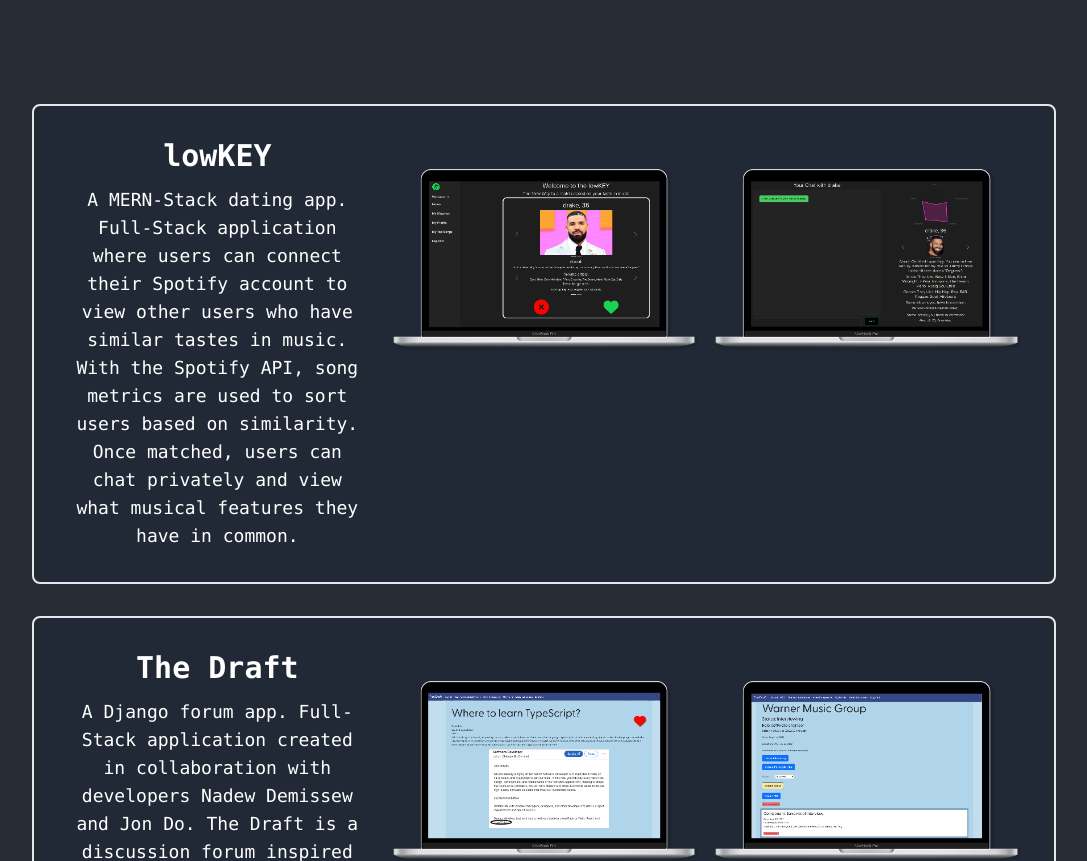
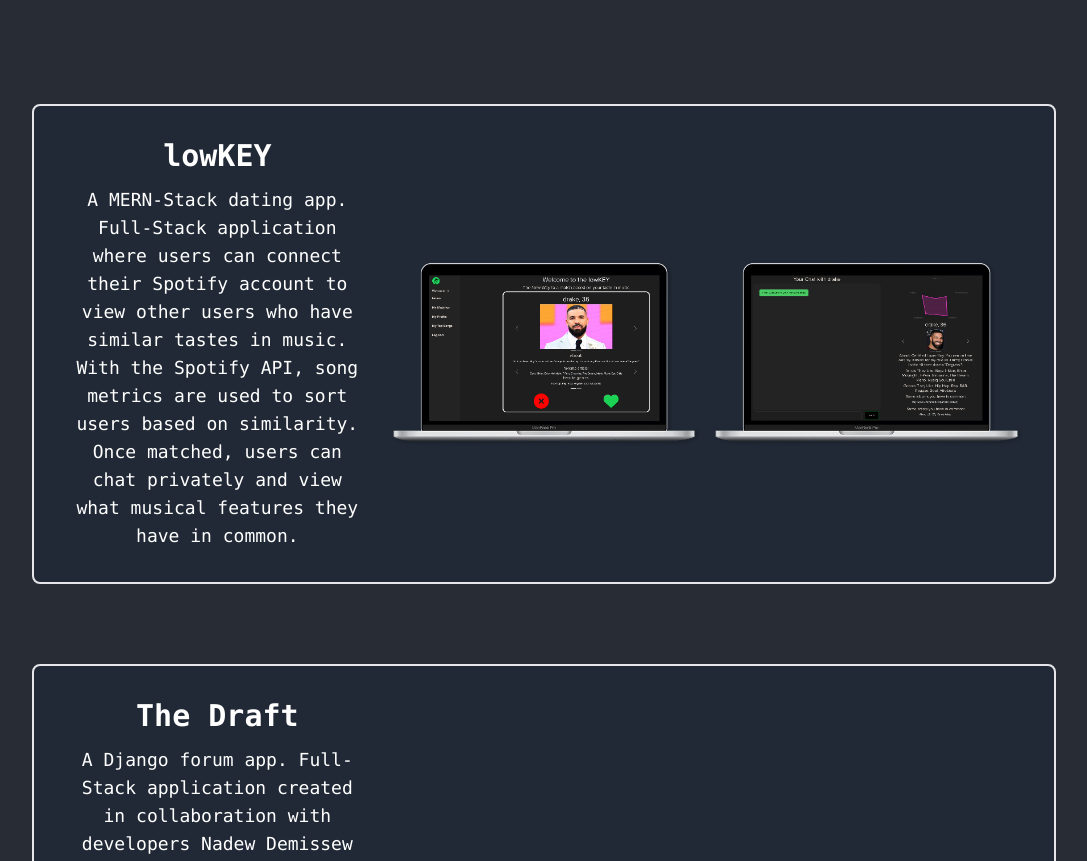
Before and after one commit to benjaehyun/react-portfolio, a React (Create React App) app: page / in a window 1280 px wide. Shown: the part 840-1701 px from the top of the page, without its empty margins (96-1183 px from the left). Built offline with nearby package versions, Linux system fonts and the light colour scheme.

Commit message:
corrected homepage projectcard image alignment

```diff
--- a/src/components/Navbar/Navbar.jsx
+++ b/src/components/Navbar/Navbar.jsx
@@ -75,7 +75,7 @@
     const closeMobileMenu = () => setIsMobileMenuOpen(false);
 
     return (
-        <div className="relative h-40">
+        <div className="relative h-40 ">
             <div className="flex items-center justify-between h-full px-4 sm:px-6 lg:ml-[16vw] lg:mr-[25vw]">
                 <Link to='/' onClick={closeMobileMenu}> {/* Added onClick event to close menu */}
                     <h1 className="font-serif text-4xl text-white whitespace-nowrap">Ben Lee</h1>
--- a/src/components/ProjectsCard/ProjectsCard.jsx
+++ b/src/components/ProjectsCard/ProjectsCard.jsx
@@ -26,13 +26,13 @@
 
         <Link to={link}>
             <div className='bg-gray-800 bg-opacity-75 text-white border-solid rounded-lg border-2 p-6 md:p-8 w-full md:w-[80vw] max-w-6xl mx-auto hover:bg-opacity-90 transition duration-300 ease-in-out'>
-                <div className='grid grid-cols-1 md:grid-cols-12 gap-6'>
+                <div className='grid grid-cols-1 md:grid-cols-12 gap-6 items-center'>
                     <div className='md:col-span-4'>
                         <h2 className='text-3xl font-bold mb-3'>{title}</h2>
                         <p className='text-lg'>{description}</p>
                     </div>
                     <div className='md:col-span-8'>
-                        <div className='grid grid-cols-2 md:grid-cols-2 lg:grid-cols-2 gap-4'>
+                        <div className='grid grid-cols-2  md:grid-cols-2 lg:grid-cols-2 gap-4'>
                             {images.map((image, index) => (
                                 <img key={index} src={image} className='rounded-lg w-full h-auto' alt={title} />
                             ))}
--- a/src/components/ProjectsList/ProjectsList.jsx
+++ b/src/components/ProjectsList/ProjectsList.jsx
@@ -18,7 +18,7 @@
     // </div>
 
     <div className='container mx-auto px-4 md:px-8 lg:px-16 py-8 font-mono mt-[40vh] md:mt-[35vh] lg:mt-[40vh]'>
-    <div className='grid grid-cols-1 gap-8'>
+    <div className='grid grid-cols-1 gap-12 md:gap-16 lg:gap-20'>
         {projects.map(project => (
             <ProjectsCard
                 key={project.title}
```
